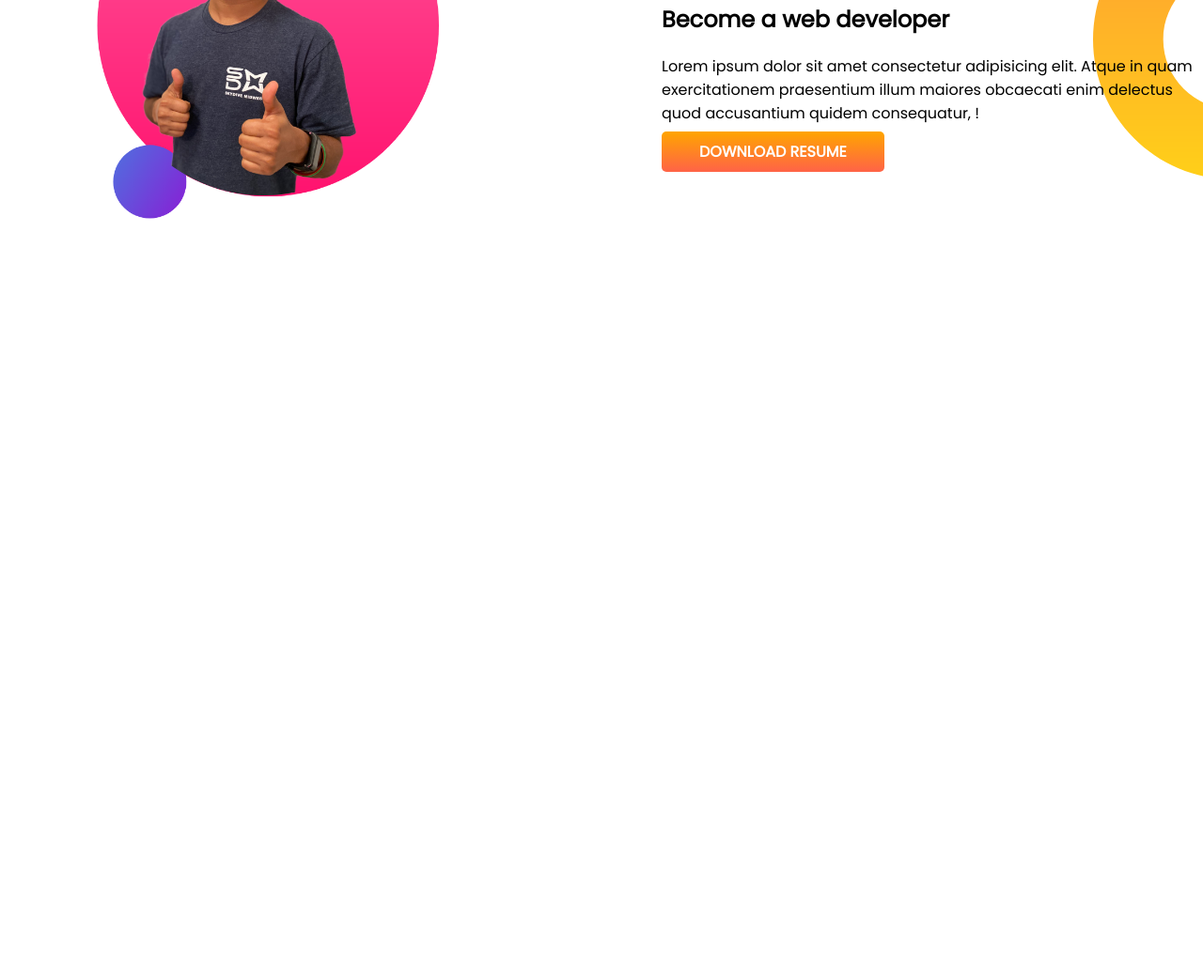
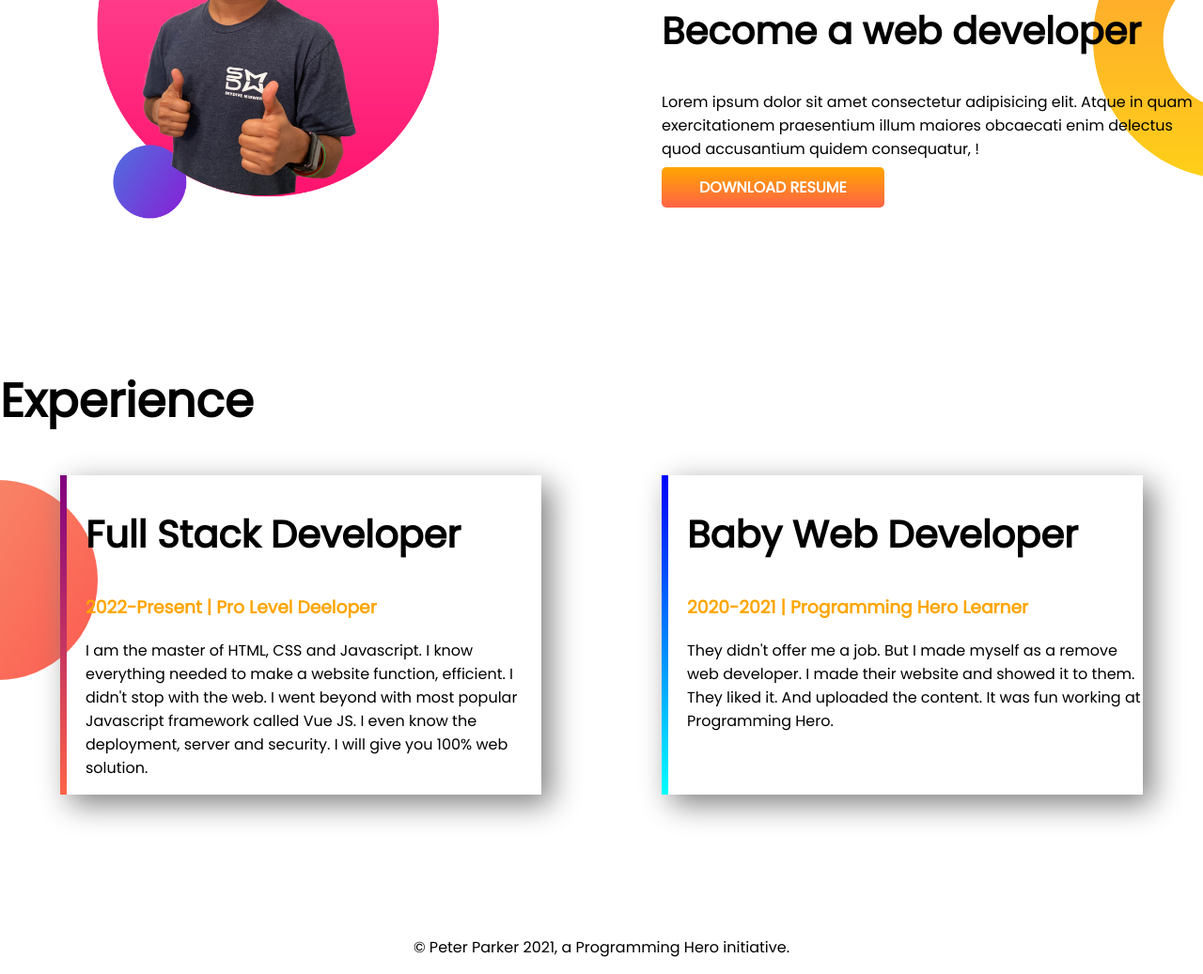
Before and after one commit to IshtyMahin/developer-portfolio, a plain HTML site: page index.html in a window 1280 px wide. Shown: the part 843-1880 px from the top of the page at 94% size. Before the commit the page ends 1233 px from the top, so only its background shows below. Drawn offline with Linux system fonts and the light colour scheme; a web font is replaced by a local one.

Commit message:
footer and experience added

```diff
--- a/index.html
+++ b/index.html
@@ -16,7 +16,7 @@
 </head>
 
 <body>
-  <section class="top-banner">
+  <section class="top-banner flexible-container">
     <div class="half-width">
         <h1>Welcome</h1>
         <h1><span class="add-color">Jhankar Mahbub</span> World!</h1>
@@ -28,7 +28,7 @@
         <img src="images/jhankar.png" alt="">
     </div>
   </section>
-  <section class="dream-big">
+  <section class="dream-big flexible-container">
       <div class="half-width">
           <img src="images/jhankar2.png" alt="">
       </div>
@@ -43,6 +43,24 @@
       </div>
 
   </section>
+  <section class="experiece-area">
+      <h1>Experience</h1>
+      <div class="flexible-container">
+          <div id="web-d-experience" class="experience-item">
+            <h2>Full Stack Developer</h2>
+            <h3 class="add-color">2022-Present | Pro Level Deeloper</h3>
+            <p>I am the master of HTML, CSS and Javascript. I know everything needed to make a website function, efficient. I didn't stop with the web. I went beyond with most popular Javascript framework called Vue JS. I even know the deployment, server and security. I will give you 100% web solution.</p>
+          </div>
+          <div id="baby-dev"class="experience-item">
+            <h2>Baby Web Developer</h2>
+            <h3 class="add-color">2020-2021 | Programming Hero Learner</h3>
+            <p>They didn't offer me a job. But I made myself as a remove web developer. I made their website and showed it to them. They liked it. And uploaded the content. It was fun working at Programming Hero.
+          </div>
+      </div>
+  </section>
+  <footer>
+     <p> © Peter Parker 2021, a Programming Hero initiative.</p>
+  </footer>
 </body>
 
 </html>
--- a/style.css
+++ b/style.css
@@ -5,10 +5,13 @@ body{
 h1{
     font-size: 50PX;
 }
+h2{
+    font-size: 40px;
+}
 .add-color{
     color: orange;
 }
-section{
+.flexible-container{
     display: flex;
     margin-bottom: 150px;
 }
@@ -37,3 +40,32 @@ background-repeat: no-repeat;
     background-repeat: no-repeat;
     background-position: right;
 }
+.experience-item{
+    width: 40%;
+    margin-left: 5%;
+    margin-right: 5%;
+    padding-left: 20px;
+    box-shadow: 10px 10px 30px gray;
+
+
+}
+.experiece-area{
+    background-image: url(images/exp-bg.png);
+    background-repeat: no-repeat;
+    background-position: left;
+}
+#web-d-experience{
+    border-left: 7px solid;
+    border-image: linear-gradient(purple,tomato) ;
+    border-image-slice: 1;
+}
+#baby-dev{
+    border-left: 7px solid;
+
+    border-image: linear-gradient(blue,cyan);
+    border-image-slice: 1;
+
+}
+footer p {
+    text-align: center;
+}
```
Also changed, not shown: 4 other files.
